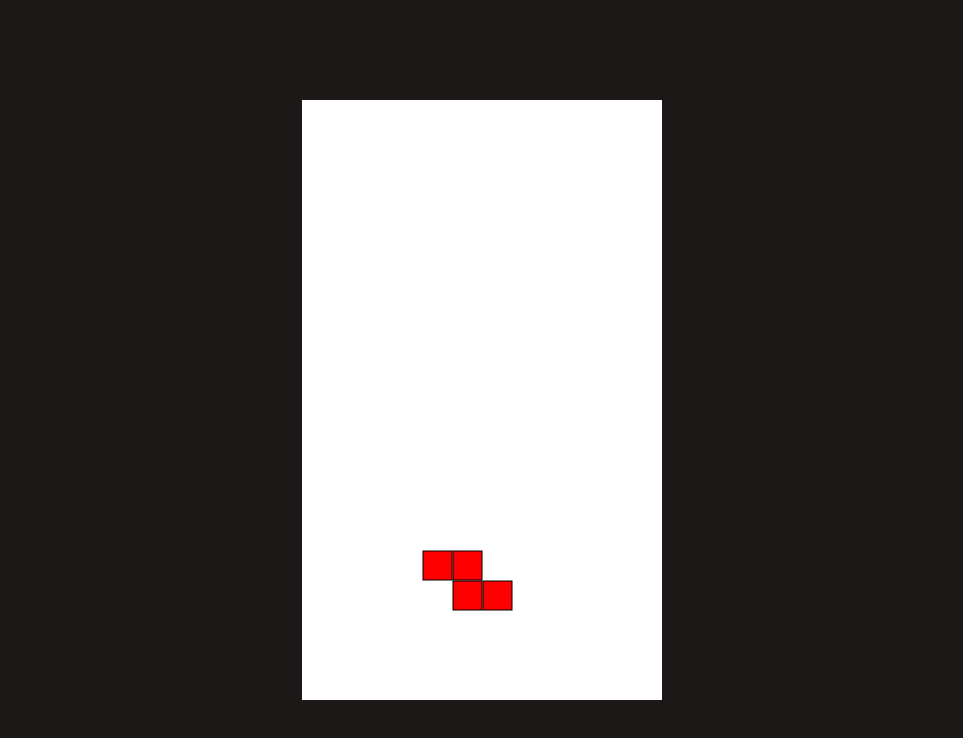
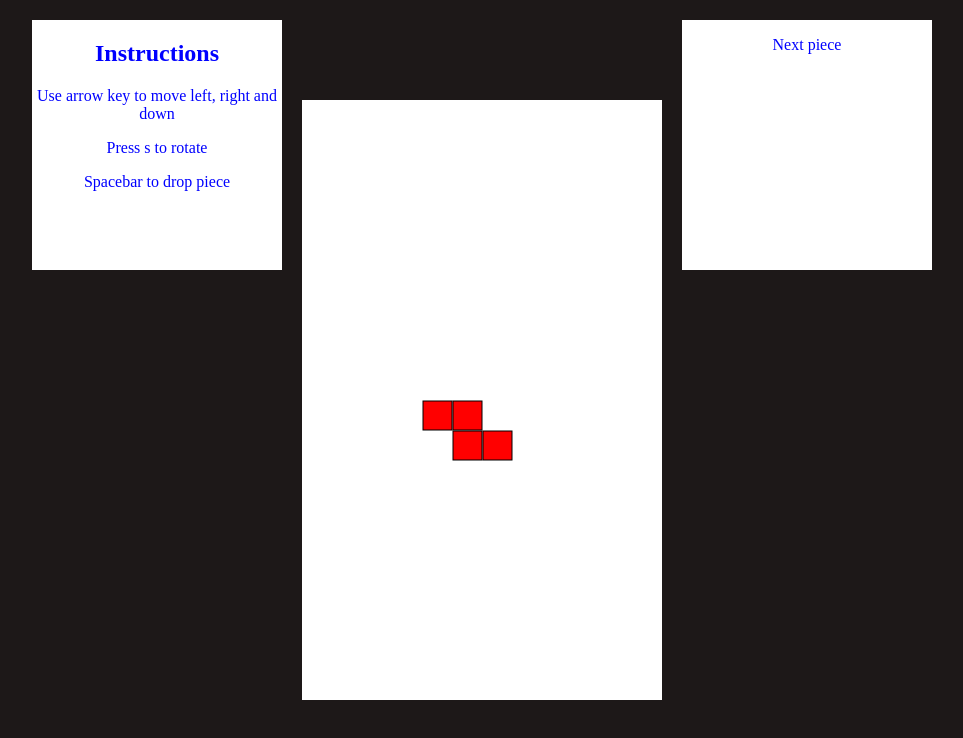
Before and after one commit to lceames/Tetris, a website built with webpack: page index.html in a window 1280 px wide. Shown: the whole page, without its empty margins (158-1121 px from the left). Built offline with nearby package versions, Linux system fonts and the light colour scheme.

Commit message:
add rough styling for instructions and next piece

```diff
--- a/css/tetris.css
+++ b/css/tetris.css
@@ -9,9 +9,32 @@
   background-color: #1d1818;
 }
 
+.instructions {
+  color: blue;
+  background-color: white;
+  color: blue;
+  width: 250px;
+  height: 250px;
+  margin: 20px;
+  text-align: center;
+}
+
+.next-piece {
+  background-color: white;
+  width: 250px;
+  height: 250px;
+  margin: 20px;
+  text-align: center;
+  color: blue;
+}
+
 
 .board {
   display: flex;
   flex-direction: column;
   justify-content: center;
 }
+
+.content {
+  display: flex;
+}
--- a/index.html
+++ b/index.html
@@ -9,10 +9,21 @@
 
   <body>
     <div class="background">
-      <div class="board">
-        <!-- <canvas id=next-piece width="165" height="165"></canvas> -->
-        <canvas id="board" width="360" height="600"></canvas>
+      <div class="content">
+        <div class="instructions">
+          <h2>Instructions</h2>
+          <p> Use arrow key to move left, right and down </p>
+          <p> Press s to rotate </p>
+          <p> Spacebar to drop piece </p>
+        </div>
+        <div class="board">
+          <canvas id="board" width="360" height="600"></canvas>
+        </div>
+        <div class="next-piece">
+          <p> Next piece </p>
+          <!-- <canvas id=next-piece width="165" height="165"></canvas> -->
+        </div>
       </div>
-    </div>
+  </div>
   </body>
 </html>
--- /dev/null
+++ b/js/blocks/next_piece.js
@@ -0,0 +1,3 @@
+const nextPiece = (nextPiece) => {
+
+};
--- a/js/game.js
+++ b/js/game.js
@@ -57,9 +57,9 @@ class Game {
     this.nextPiece = this.randomPiece();
     this.board.updateFallingInGrid("falling");
   }
-
+  //
   // paintNextPiece() {
-  //   block(this.nextPiece, 0, 0, this.fallingPieceColor, false);
+  //   block(this.ctx, 0, 0, this.nextPiece, false);
   // }
 
   randomPiece() {
```
